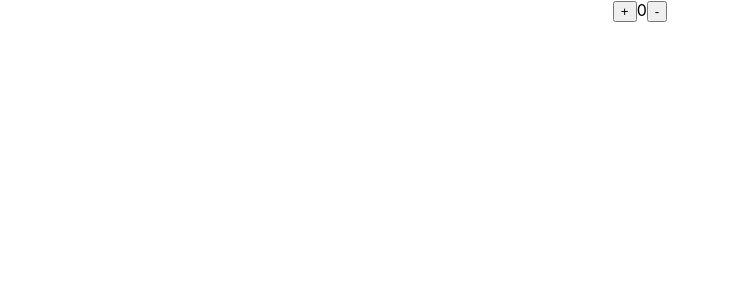
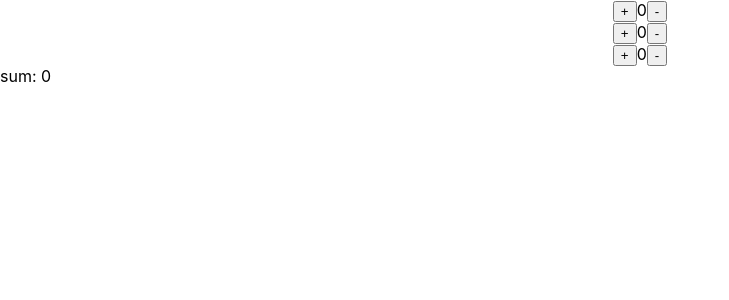
Before and after one commit to Venicelam/Redux-Counter-Component, a React (Create React App) app: page / in a window 1280 px wide. Shown: the top 300 px of the page, without its empty margins (0-729 px from the left). Built offline with nearby package versions, Linux system fonts and the light colour scheme.

Commit message:
finish counter group

```diff
--- a/src/App.js
+++ b/src/App.js
@@ -1,23 +1,17 @@
 import React, { Component } from 'react';
 import logo from './logo.svg';
 import './App.css';
+import Counter from './Components/Counter.js'
+import CounterGroup from './Components/CounterGroup.js'
 
 class App extends Component {
-  state = {number: 0}
-  incrementNumber = ()=> {
-    this.setState({number: this.state.number +1 })
-  }
-  decrementNumber = ()=> {
-    this.setState({number: this.state.number -1 })
-  }
+
   render() {
     return (
-      <div className="App">
-       <button type="button" onClick = {this.incrementNumber} id="push"> + </button>
+    <div>
 
-          <span>{this.state.number}</span>
-		  <button type="button" onClick ={this.decrementNumber} id="push"> - </button>
-      </div>
+      <CounterGroup size={3}/>
+    </div>
     );
   }
 }
--- /dev/null
+++ b/src/Components/Counter.js
@@ -0,0 +1,34 @@
+import React, { Component } from 'react';
+//import logo from './logo.svg';
+//import './App.css';
+import CounterGroup from './CounterGroup.js'
+
+class Counter extends Component {
+  constructor() {
+    super()
+  this.state = {number: 0}
+  }
+  incrementNumber = ()=> {
+    this.props.onUpdate(1)
+    this.setState({number: this.state.number +1})
+  }
+  decrementNumber = ()=> {
+    this.props.onUpdate(-1)
+    this.setState({number: this.state.number -1})
+  }
+
+  render() {
+    return (
+      <div className="App">
+      <button type="button" onClick = {this.incrementNumber} id="push"> + </button>
+
+      <span>{this.state.number}</span>
+      <button type="button" onClick ={this.decrementNumber} id="push"> - </button>
+
+      </div>
+    );
+  }
+}
+
+
+export default Counter;
--- /dev/null
+++ b/src/Components/CounterGroup.js
@@ -0,0 +1,25 @@
+import React, { Component } from 'react'
+import Counter from './Counter.js'
+
+class CounterGroup extends Component {
+  constructor(prop) {
+    super(prop)
+    this.state = {
+        counter: new Array(prop.size).fill(0),
+        sum:0
+    }
+  }
+  updateSum=(delta) => {
+    this.setState({sum: this.state.sum+delta})
+  }
+  render() {
+    return (
+      <div>
+        {this.state.counter.map(() => <Counter onUpdate={this.updateSum}/>)}
+        <span>sum: {this.state.sum}</span>
+      </div>
+    )
+  }
+}
+
+export default CounterGroup;
```
